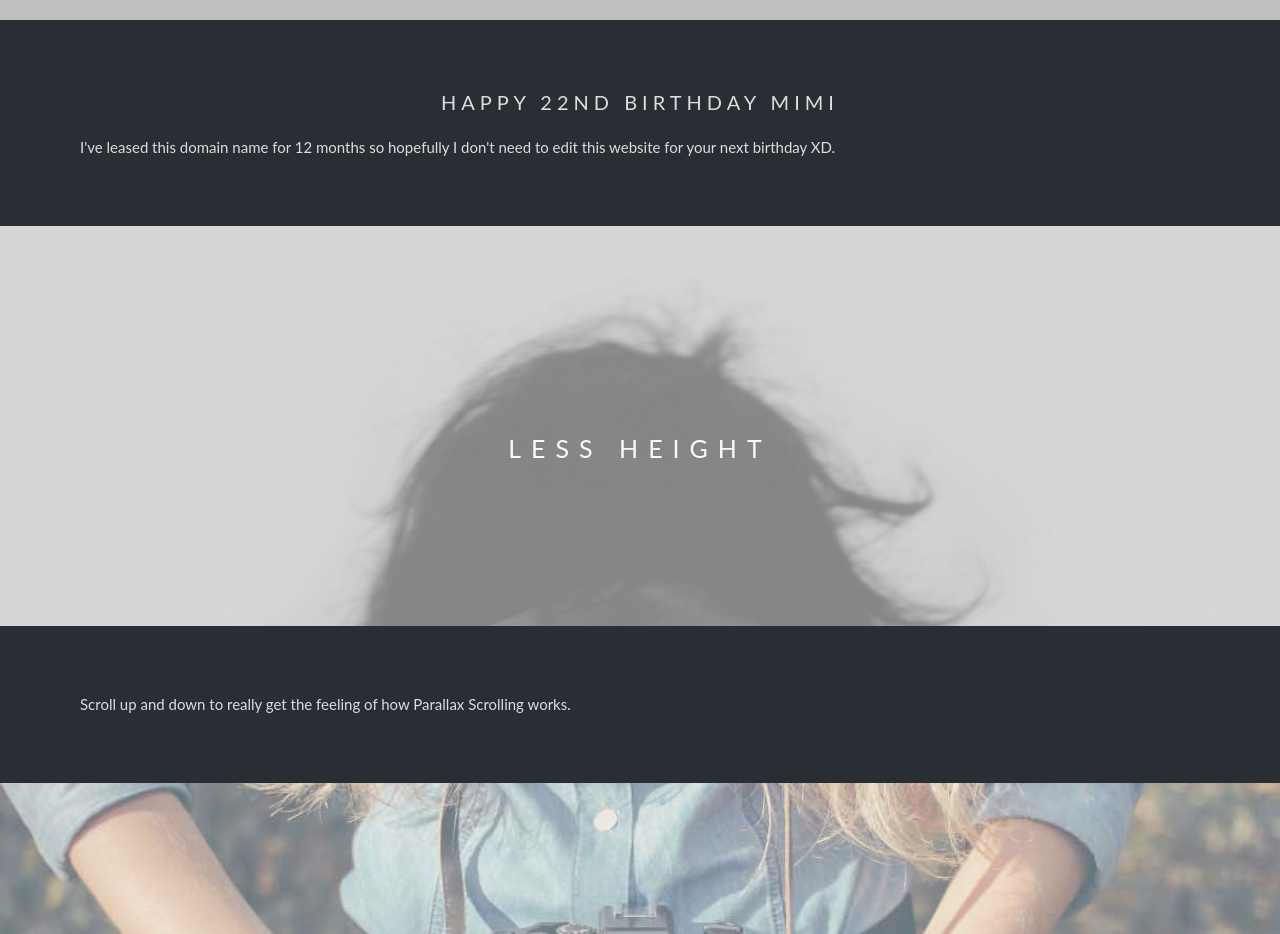
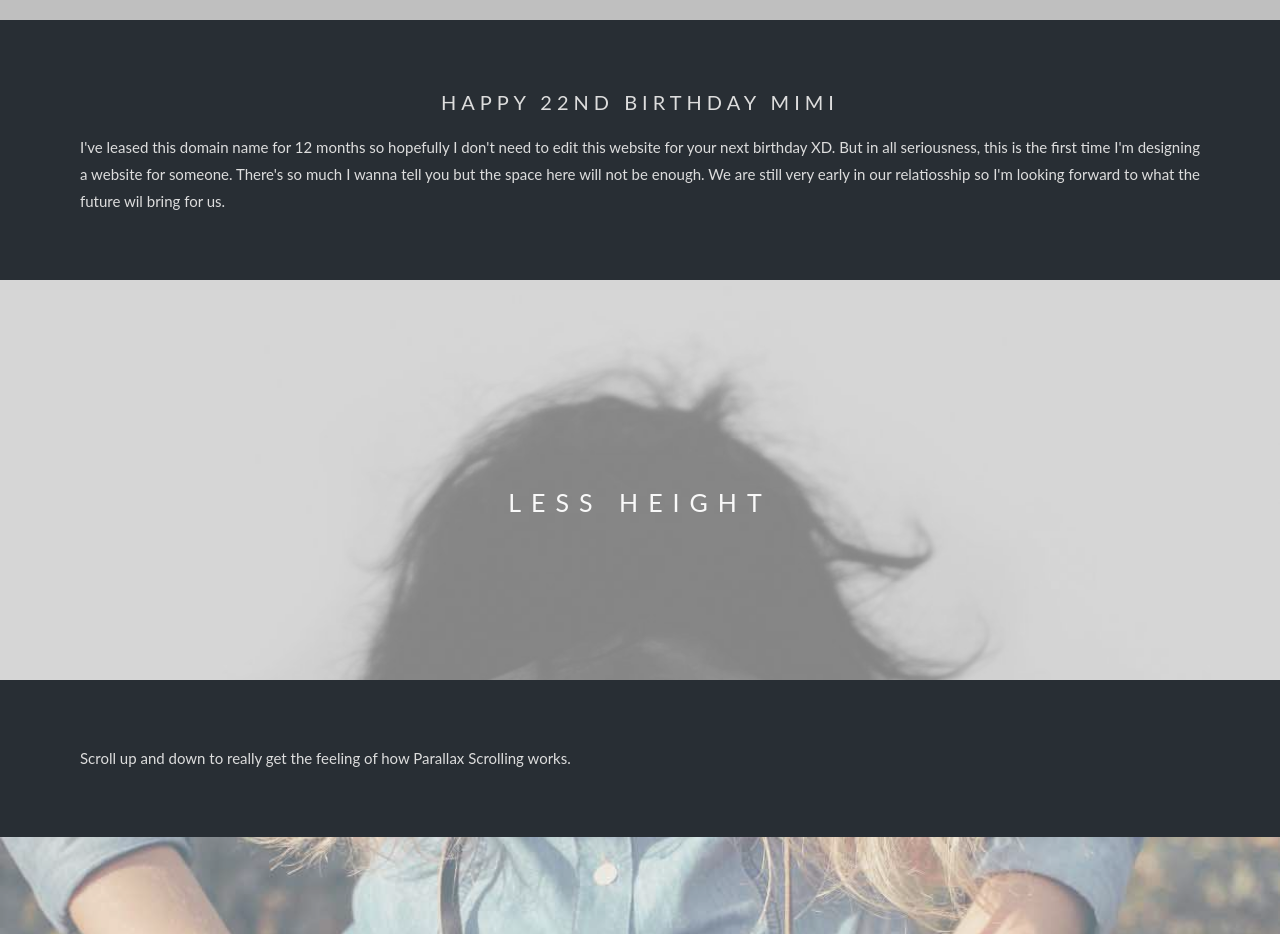
Before and after one commit to Isaacyipdeen/mimi, a plain HTML site: page index.html in a window 1280 px wide. Shown: the part 780-1714 px from the top of the page. Drawn offline with Linux system fonts and the light colour scheme; grey boxes are pictures that could not be loaded.

Commit message:
Update index.html

```diff
--- a/index.html
+++ b/index.html
@@ -102,7 +102,9 @@ h3 {
 
 <div style="color: #ddd;background-color:#282E34;text-align:center;padding:50px 80px;text-align: justify;">
   <h3 style="text-align:center;">Happy 22nd Birthday Mimi</h3>
-  <p>I've leased this domain name for 12 months so hopefully I don't need to edit this website for your next birthday XD. </p>
+  <p>I've leased this domain name for 12 months so hopefully I don't need to edit this website for your next birthday XD. But in all seriousness,
+  this is the first time I'm designing a website for someone. There's so much I wanna tell you but the space here will not be enough. We are still very
+  early in our relatiosship so I'm looking forward to what the future wil bring for us. </p>
 </div>
 
 <div class="bgimg-2">
```
